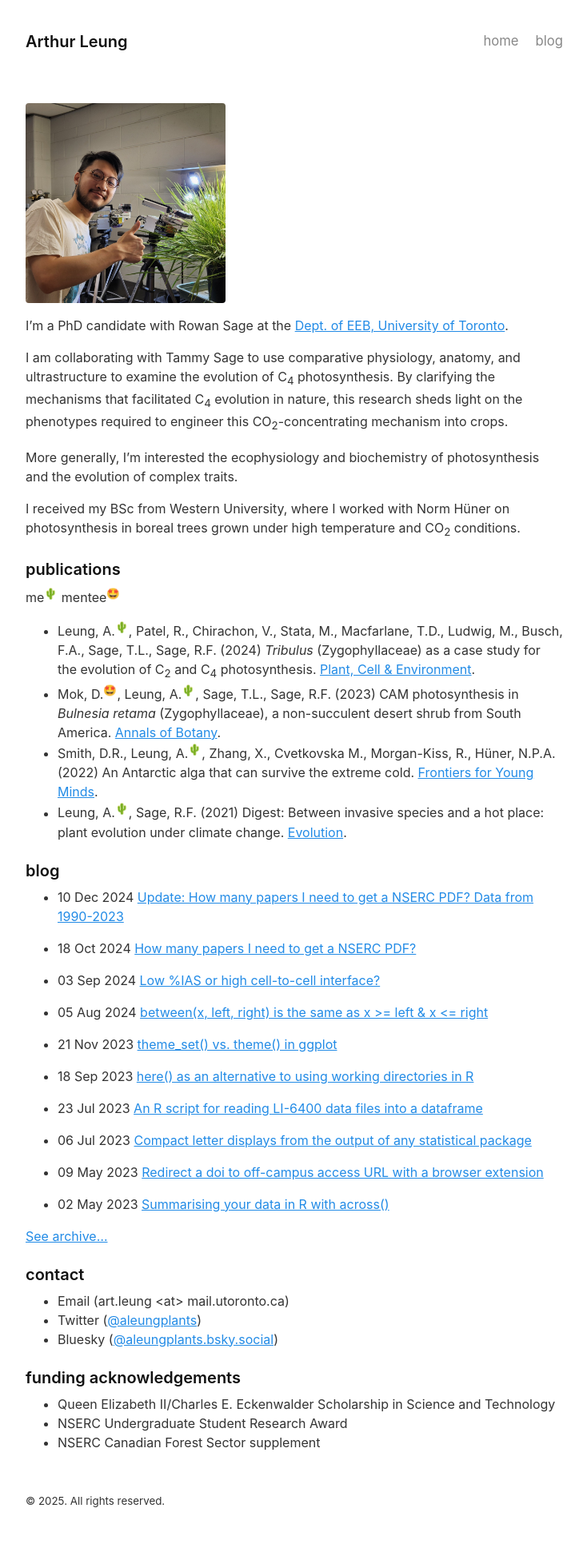
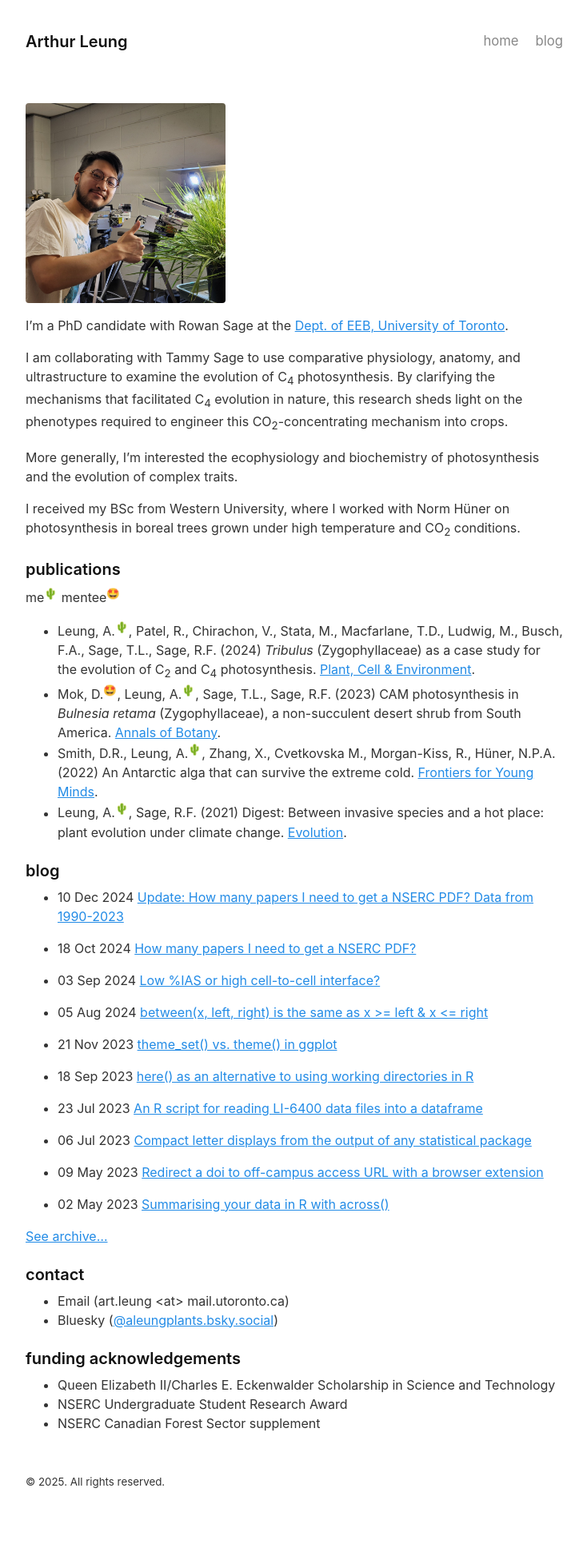
Before and after one commit to leungarthur/leungarthur.github.io-old, a Jekyll site: the page built from index.md, in a window 1280 px wide. Shown: the whole page at 80% size, without its empty margins (272-1006 px from the left). Built offline with Jekyll 4.4.1, drawn with Linux system fonts in a browser that asks for light colours; after the commit the page ends 1912 px from its top, so only the background shows below that.

Commit message:
contact info

```diff
--- a/index.md
+++ b/index.md
@@ -30,7 +30,6 @@ me<sup>🌵</sup> mentee<sup>🤩</sup>
 
 ### contact
 - Email (art.leung \<at\> mail.utoronto.ca)
-- Twitter ([@aleungplants](https://twitter.com/aleungplants))
 - Bluesky ([@aleungplants.bsky.social](https://bsky.app/profile/aleungplants.bsky.social))
 
 ### funding acknowledgements
```
